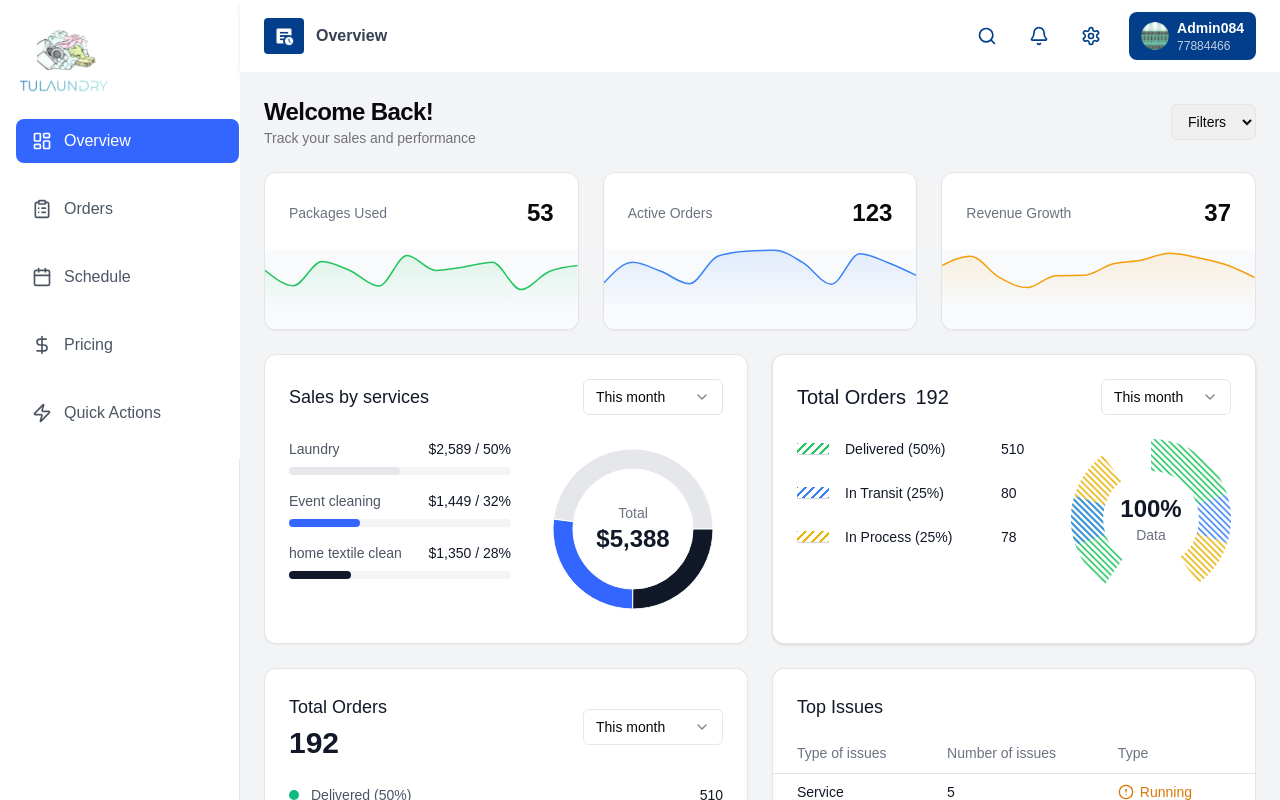
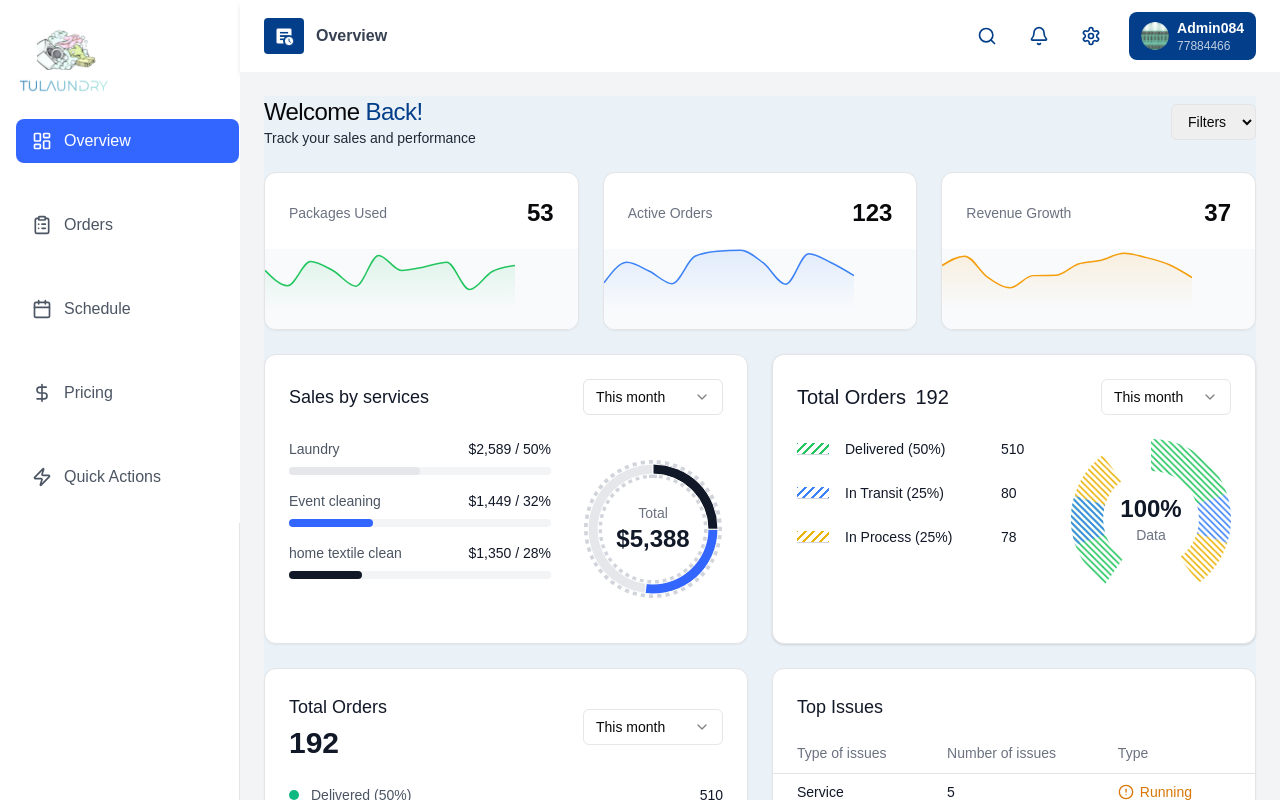
Before and after one commit to Aristocratjnr/service-provider-dashboard, a Next.js app: page /overview in a window 1280 px wide. Shown: the top 800 px of the page. Built offline with nearby package versions, Linux system fonts and the light colour scheme.

Commit message:
feat: update Dashboard styling and layout, enhance chart components, and adjust sidebar navigation

```diff
--- a/app/(dashboard)/overview/page.tsx
+++ b/app/(dashboard)/overview/page.tsx
@@ -1,10 +1,7 @@
 'use client'
-
-
 import { MetricsCard } from "@/components/metrics-card"
 import { OrdersStatus } from "@/components/order-status"
 import { SalesChart } from "@/components/sales-chart"
-
 import { AreaChartSmall } from "@/components/charts/area-chart"
 import { TopServices } from "@/components/top-services"
 import { Orders } from "@/components/orders"
@@ -54,11 +51,11 @@ const methodPreferredData = {
 export default function Dashboard() {
   return (
 
-      <div className="space-y-6">
+      <div className="space-y-6" style={{background: 'rgba(161, 222, 247, 0.10)'}}>
         <div className="flex items-center justify-between">
           <div>
-            <h1 className="text-2xl font-semibold tracking-tight">Welcome Back!</h1>
-            <p className="text-sm text-muted-foreground">Track your sales and performance</p>
+            <h1 className="text-2xl font-semi-bold tracking-tight">Welcome <span className="text-[#023E8A]">Back!</span></h1>
+            <p className="text-sm text-gray-800">Track your sales and performance</p>
           </div>
           <select className="rounded-md border px-3 py-2 text-sm">
             <option>Filters</option>
--- a/components/DashboardSidebar.tsx
+++ b/components/DashboardSidebar.tsx
@@ -22,19 +22,19 @@ export default function DashboardSidebar({ children }: LayoutProps) {
   const pathname = usePathname();
 
   return (
-    <div className="min-h-screen flex bg-[#F8F9FB]">
+    <div className="min-h-screen flex ">
       {/* Sidebar */}
       <div className="w-[240px] border-r bg-white shadow-lg">
       <div className="w-64 border-r bg-background px-4 py-6 dark:bg-gray-800 dark:border-gray-700 flex flex-col">
         {/* Logo */}
       <div>
-        <Link href="/" className="flex items-center space-x-4">
+        <Link href="/" className="flex items-center space-x-6">
           <Image src="/images/logo.svg" alt="Logo" width={100} height={60} />
         </Link>
       </div><br/>
 
           {/* Navigation */}
-          <nav className="space-y-6">
+          <nav className="space-y-10">
             {links.map(({ name, href, icon: Icon }) => (
               <Link
                 key={name}
--- a/components/charts/area-chart.tsx
+++ b/components/charts/area-chart.tsx
@@ -10,7 +10,7 @@ interface AreaChartProps {
 export function AreaChartSmall({ data, color }: AreaChartProps) {
   return (
     <div className="h-[60px] mt-3">
-      <ResponsiveContainer width="100%" height="100%">
+      <ResponsiveContainer width="80%" height="100%">
         <AreaChart data={data} margin={{ top: 0, right: 0, left: 0, bottom: 0 }}>
           <defs>
             <linearGradient id={`gradient-${color}`} x1="0" y1="0" x2="0" y2="1">
--- a/components/charts/donut-chart.tsx
+++ b/components/charts/donut-chart.tsx
@@ -1,5 +1,3 @@
-'use client'
-
 import { PieChart, Pie, Cell, ResponsiveContainer } from 'recharts'
 import { formatCurrency } from "@/lib/utils"
 
@@ -14,15 +12,37 @@ interface DonutChartProps {
 
 export function DonutChart({ data, total }: DonutChartProps) {
   return (
-    <div className="relative w-[180px] h-[180px]">
+    <div className="relative w-[140px] h-[180px]">
       <ResponsiveContainer width="100%" height="100%">
         <PieChart>
+          <Pie
+            data={[{ name: 'stroked', value: 100 }]}
+            cx="50%"
+            cy="50%"
+            innerRadius={55}
+            outerRadius={65}
+            startAngle={90}
+            endAngle={450}
+            dataKey="value"
+            fill="none"
+          >
+            <Cell
+              stroke="#d1d5db"
+              strokeWidth={8}
+              strokeDasharray="4 4"
+              fill="none"
+            />
+          </Pie>
+
+          {/* Foreground Data */}
           <Pie
             data={data}
             cx="50%"
             cy="50%"
-            innerRadius={60}
-            outerRadius={80}
+            innerRadius={55}
+            outerRadius={65}
+            startAngle={90}
+            endAngle={450}
             paddingAngle={0}
             dataKey="value"
           >
```
